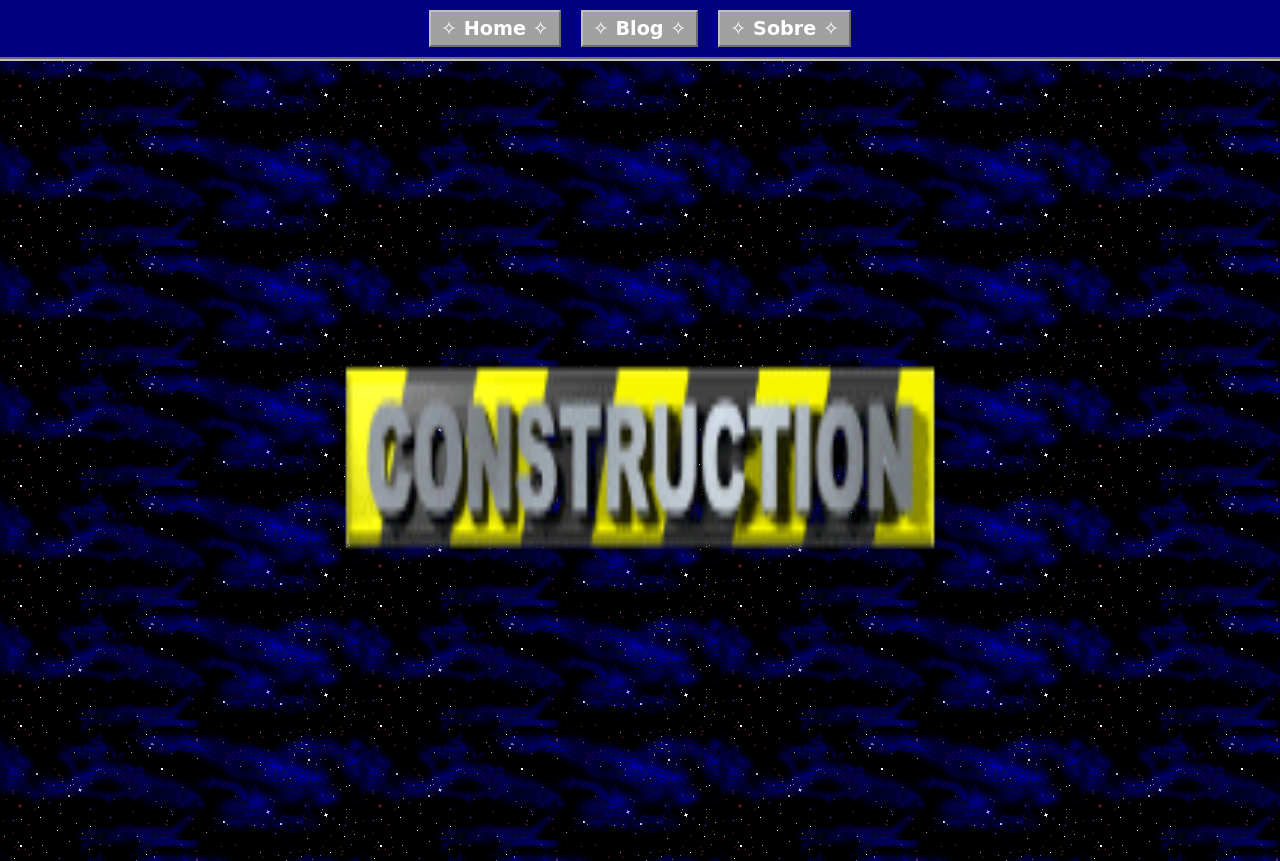
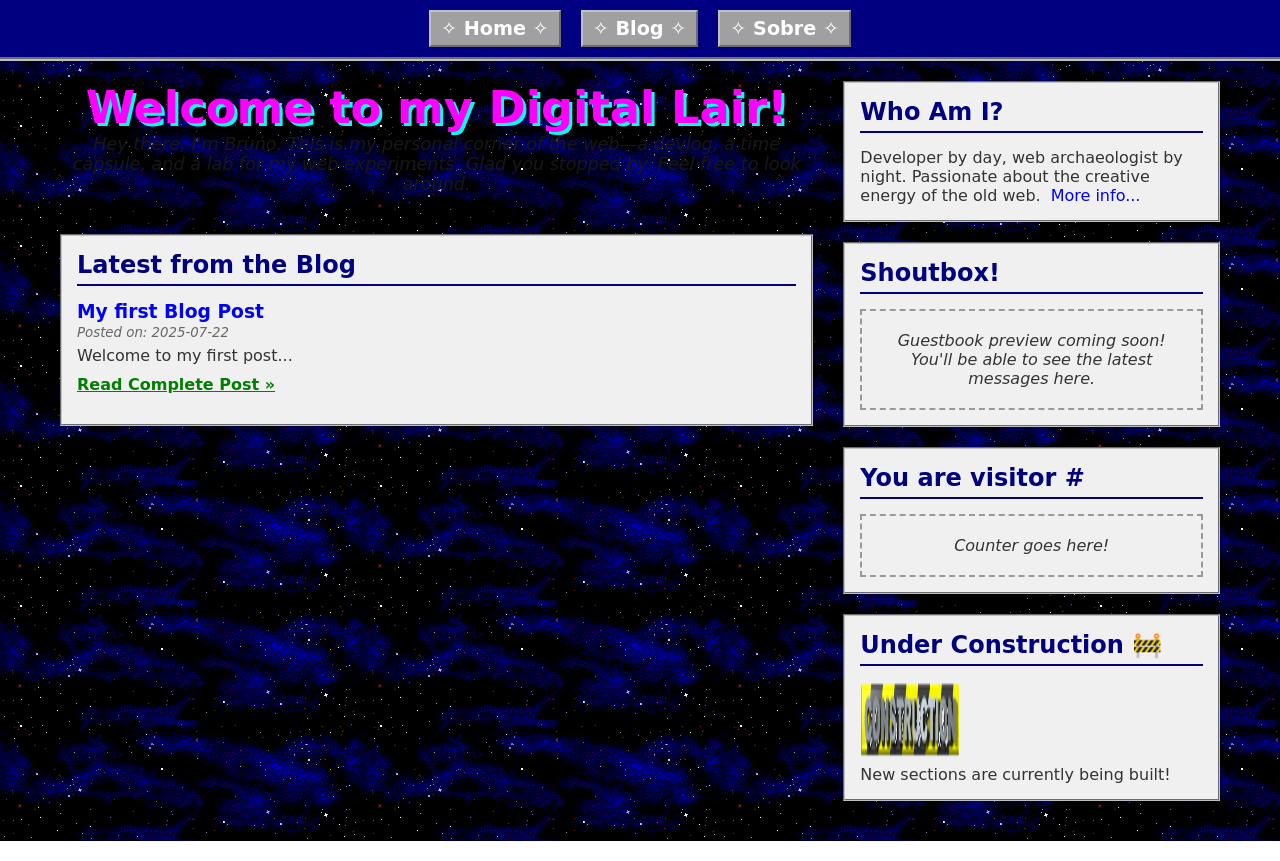
Before and after one commit to BrunoYDev/My-Blog, a Next.js app: page / in a window 1280 px wide. Built offline with nearby package versions, Linux system fonts and the light colour scheme.

Commit message:
Create: Home Page, create all the base for the home page

```diff
--- a/src/app/page.module.css
+++ b/src/app/page.module.css
@@ -1,167 +1,106 @@
-.page {
-  --gray-rgb: 0, 0, 0;
-  --gray-alpha-200: rgba(var(--gray-rgb), 0.08);
-  --gray-alpha-100: rgba(var(--gray-rgb), 0.05);
-
-  --button-primary-hover: #383838;
-  --button-secondary-hover: #f2f2f2;
-
+.homeContainer {
   display: grid;
-  grid-template-rows: 20px 1fr 20px;
-  align-items: center;
-  justify-items: center;
-  min-height: 100svh;
-  padding: 80px;
-  gap: 64px;
-  font-family: var(--font-geist-sans);
+  grid-template-columns: 2fr 1fr; /* 2/3 de largura para o conteúdo, 1/3 para a sidebar */
+  gap: 30px;
+  padding: 20px;
+  max-width: 1200px;
+  margin: 0 auto;
 }
 
-@media (prefers-color-scheme: dark) {
-  .page {
-    --gray-rgb: 255, 255, 255;
-    --gray-alpha-200: rgba(var(--gray-rgb), 0.145);
-    --gray-alpha-100: rgba(var(--gray-rgb), 0.06);
+.welcomeBanner h1 {
+  font-family: 'Comic Sans MS', cursive;
+  font-size: 2.8rem;
+  color: #ff00ff;
+  text-align: center;
+  text-shadow: 3px 3px 0px #00ffff;
+}
 
-    --button-primary-hover: #ccc;
-    --button-secondary-hover: #1a1a1a;
+.introText {
+  font-size: 1.1rem;
+  margin-bottom: 40px;
+  text-align: center;
+  font-style: italic;
+}
+
+.postSnippet {
+  border-bottom: 2px dotted magenta;
+  padding-bottom: 15px;
+  margin-bottom: 15px;
+}
+.postSnippet:last-child {
+  border-bottom: none;
+  margin-bottom: 0;
+}
+
+.postSnippet h3 a {
+  color: #0000ff;
+  text-decoration: none;
+}
+.postSnippet h3 a:hover {
+  background-color: yellow;
+}
+
+.postSnippet p {
+  color: #333;
+  font-size: 0.9rem;
+  margin: 5px 0;
+}
+
+.postSnippet small {
+  color: #666;
+  font-style: italic;
+}
+
+.readMoreLink {
+  display: inline-block;
+  margin-top: 5px;
+  font-weight: bold;
+  color: green;
+  text-decoration: underline;
+}
+
+.widgetBox {
+  border: 2px groove #c0c0c0;
+  background-color: #f0f0f0;
+  padding: 15px;
+  margin-bottom: 20px;
+}
+
+.widgetBox h2 {
+  margin-top: 0;
+  font-family: 'Comic Sans MS', cursive;
+  font-size: 1.5rem;
+  color: #000080;
+  border-bottom: 2px solid #000080;
+  padding-bottom: 5px;
+  margin-bottom: 15px;
+}
+
+.widgetBox p {
+  font-size: 1rem;
+  color: #333;
+}
+
+.moreInfoLink {
+  color: #0000ff;
+  text-decoration: none;
+  margin-left: 10px;
+}
+
+.placeholderBox {
+  border: 2px dashed #999;
+  padding: 20px;
+  text-align: center;
+  color: #666;
+  font-style: italic;
+}
+
+@media (max-width: 800px) {
+  .homeContainer {
+    grid-template-columns: 1fr;
+  }
+
+  .welcomeBanner h1 {
+    font-size: 2rem;
   }
 }
-
-.main {
-  display: flex;
-  flex-direction: column;
-  gap: 32px;
-  grid-row-start: 2;
-}
-
-.main ol {
-  font-family: var(--font-geist-mono);
-  padding-left: 0;
-  margin: 0;
-  font-size: 14px;
-  line-height: 24px;
-  letter-spacing: -0.01em;
-  list-style-position: inside;
-}
-
-.main li:not(:last-of-type) {
-  margin-bottom: 8px;
-}
-
-.main code {
-  font-family: inherit;
-  background: var(--gray-alpha-100);
-  padding: 2px 4px;
-  border-radius: 4px;
-  font-weight: 600;
-}
-
-.ctas {
-  display: flex;
-  gap: 16px;
-}
-
-.ctas a {
-  appearance: none;
-  border-radius: 128px;
-  height: 48px;
-  padding: 0 20px;
-  border: 1px solid transparent;
-  transition:
-    background 0.2s,
-    color 0.2s,
-    border-color 0.2s;
-  cursor: pointer;
-  display: flex;
-  align-items: center;
-  justify-content: center;
-  font-size: 16px;
-  line-height: 20px;
-  font-weight: 500;
-}
-
-a.primary {
-  background: var(--foreground);
-  color: var(--background);
-  gap: 8px;
-}
-
-a.secondary {
-  border-color: var(--gray-alpha-200);
-  min-width: 158px;
-}
-
-.footer {
-  grid-row-start: 3;
-  display: flex;
-  gap: 24px;
-}
-
-.footer a {
-  display: flex;
-  align-items: center;
-  gap: 8px;
-}
-
-.footer img {
-  flex-shrink: 0;
-}
-
-/* Enable hover only on non-touch devices */
-@media (hover: hover) and (pointer: fine) {
-  a.primary:hover {
-    background: var(--button-primary-hover);
-    border-color: transparent;
-  }
-
-  a.secondary:hover {
-    background: var(--button-secondary-hover);
-    border-color: transparent;
-  }
-
-  .footer a:hover {
-    text-decoration: underline;
-    text-underline-offset: 4px;
-  }
-}
-
-@media (max-width: 600px) {
-  .page {
-    padding: 32px;
-    padding-bottom: 80px;
-  }
-
-  .main {
-    align-items: center;
-  }
-
-  .main ol {
-    text-align: center;
-  }
-
-  .ctas {
-    flex-direction: column;
-  }
-
-  .ctas a {
-    font-size: 14px;
-    height: 40px;
-    padding: 0 16px;
-  }
-
-  a.secondary {
-    min-width: auto;
-  }
-
-  .footer {
-    flex-wrap: wrap;
-    align-items: center;
-    justify-content: center;
-  }
-}
-
-@media (prefers-color-scheme: dark) {
-  .logo {
-    filter: invert();
-  }
-}
--- a/src/app/page.tsx
+++ b/src/app/page.tsx
@@ -1,18 +1,83 @@
 import Image from "next/image";
 import styles from "./page.module.css";
+import Link from "next/link";
+import { getSortedPostsData } from "../../lib/posts";
 
 export default function Home() {
+  const latestPosts = getSortedPostsData().slice(0, 3);
+
   return (
-    <div className={styles.page}>
-      <main className={styles.main}>
-        <Image
-              style={{ display: "block", margin: "0 auto" }}
-              src="/images/construction.gif"
-              alt="Under Construction"
-              width={600}
-              height={200}
-            />
+    <div className={styles.homeContainer}>
+      <main className={styles.mainContent}>
+        <section className={styles.welcomeBanner}>
+          {/* TODO: Replace this h1 with a cool animated text GIF! */}
+          <h1>Welcome to my Digital Lair!</h1>
+        </section>
+
+        <p className={styles.introText}>
+          Hey there, I'm Bruno. This is my personal corner of the web—a devlog,
+          a time capsule, and a lab for my web experiments. Glad you stopped by.
+          Feel free to look around.
+        </p>
+
+        <section className={styles.widgetBox}>
+          <h2>Latest from the Blog</h2>
+          <div className={styles.postsContainer}>
+            {latestPosts.map(({ id, title, date, excerpt }) => (
+              <article key={id} className={styles.postSnippet}>
+                <h3>
+                  <Link href={`/blog/${id}`}>{title}</Link>
+                </h3>
+                <small>Posted on: {date}</small>
+                <p>{excerpt}</p>
+                <Link href={`/blog/${id}`} className={styles.readMoreLink}>
+                  Read Complete Post »
+                </Link>
+              </article>
+            ))}
+          </div>
+        </section>
       </main>
+
+      <aside className={styles.sidebar}>
+        <section className={styles.widgetBox}>
+          <h2>Who Am I?</h2>
+          {/* <Image src="/avatar.png" width={80} height={80} alt="My pixel art avatar" /> */}
+          <p>
+            Developer by day, web archaeologist by night. Passionate about the
+            creative energy of the old web.
+            <Link href="/about" className={styles.moreInfoLink}>More info...</Link>
+          </p>
+        </section>
+
+        <section className={styles.widgetBox}>
+          <h2>Shoutbox!</h2>
+          <div className={styles.placeholderBox}>
+            <p>Guestbook preview coming soon!</p>
+            <p>You'll be able to see the latest messages here.</p>
+          </div>
+        </section>
+
+        <section className={styles.widgetBox}>
+          <h2>You are visitor #</h2>
+          <div className={styles.placeholderBox}>
+            <p>Counter goes here!</p>
+          </div>
+        </section>
+
+        {/* --- Under Construction Widget --- */}
+        <section className={styles.widgetBox}>
+          <h2>Under Construction 🚧</h2>
+          <Image
+            src="/images/construction.gif"
+            width={100}
+            height={80}
+            alt="Site under construction"
+            unoptimized
+          />
+          <p>New sections are currently being built!</p>
+        </section>
+      </aside>
     </div>
   );
 }
```
